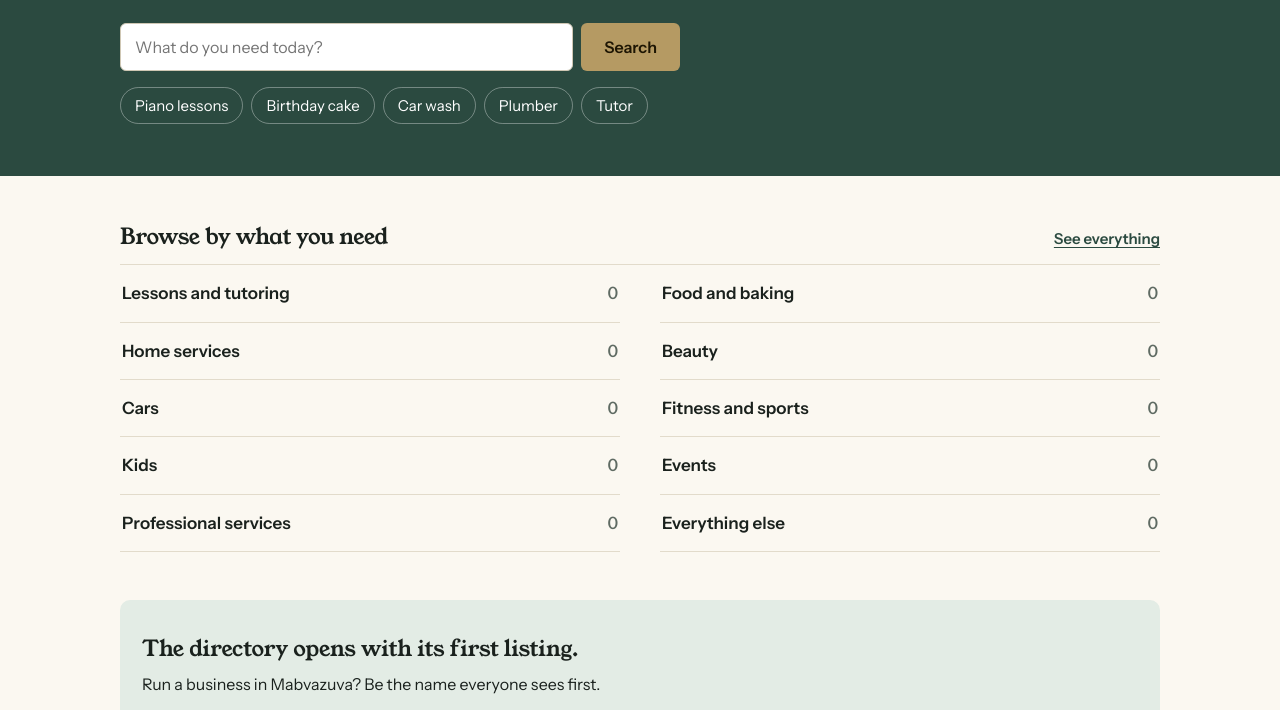
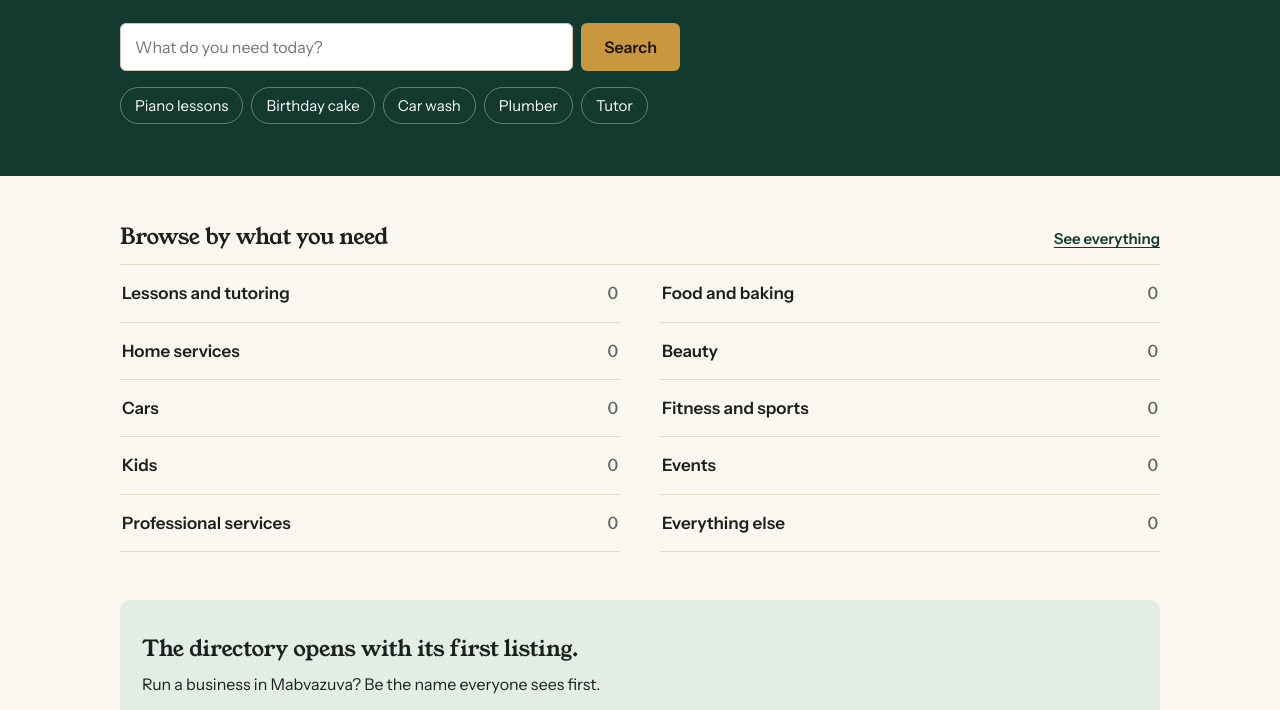
Before and after one commit to Tanya-alt-tech/Mabvazuva-Market, a plain HTML site: page index.html in a window 1280 px wide. Shown: the part 273-983 px from the top of the page. Drawn offline with nearby package versions, Linux system fonts and the light colour scheme; no server answers.

Commit message:
Add files via upload

```diff
--- a/styles.css
+++ b/styles.css
@@ -1,10 +1,10 @@
 /* Mabvazuva Market. Plain, muted colours. */
 :root {
-  --green: #2B4A40;
-  --green-deep: #223B33;
+  --green: #123A2E;
+  --green-deep: #0B2A21;
   --green-soft: #E3ECE5;
-  --brass: #B59A63;
-  --sun: #CDB887;
+  --brass: #C8973E;
+  --sun: #EDBE62;
   --paper: #FBF8F1;
   --card: #FFFFFF;
   --ink: #1A211D;
```
